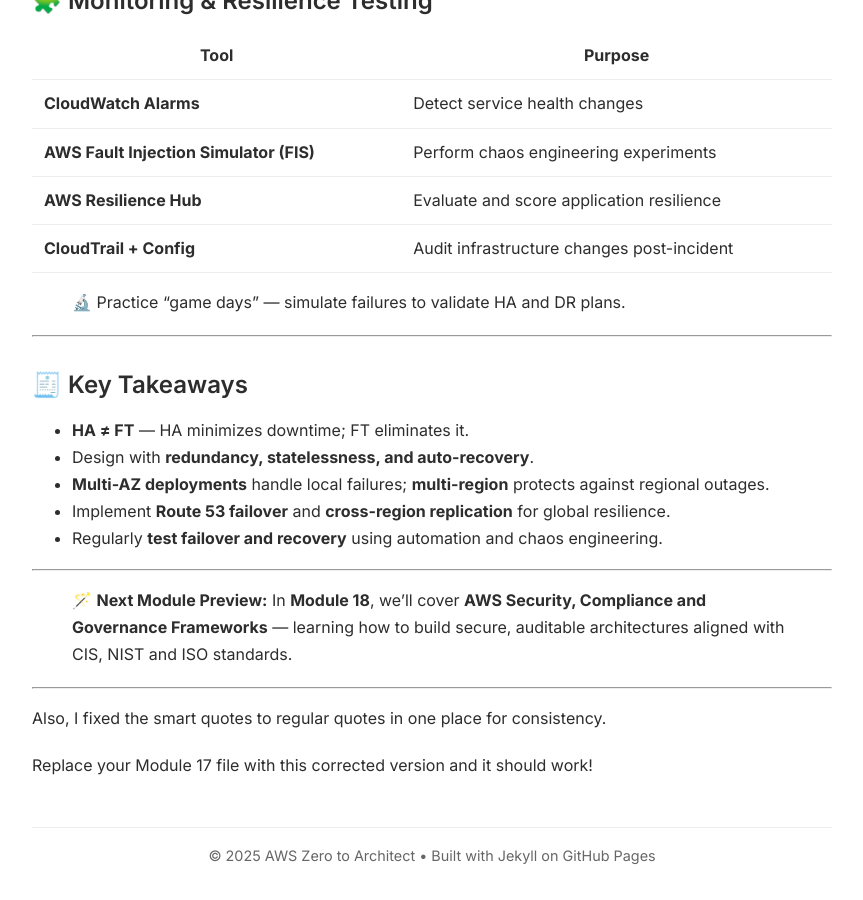
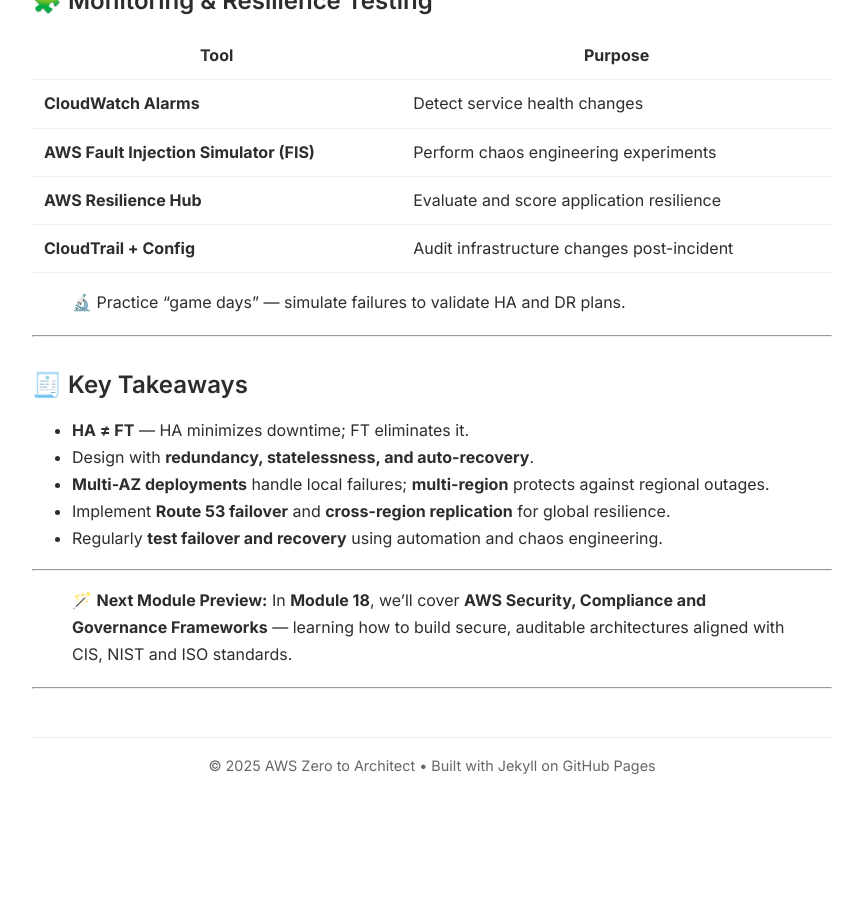
Before and after one commit to asiandevs/aws-zero-to-architect-blog, a Jekyll site: the page built from _posts/2025-11-14-module17-aws-backup-and-disaster-recovery.md, in a window 1280 px wide and 900 px high, scrolled down 5676 px. Shown: the whole window, without its empty margins (208-1071 px from the left). Built offline with Jekyll 4.4.1, drawn with Linux system fonts in a browser that asks for light colours; after the commit the page ends 6487 px from its top, so only the background shows below that.

Commit message:
Update 2025-11-14-module17-aws-backup-and-disaster-recovery.md

```diff
--- a/_posts/2025-11-14-module17-aws-backup-and-disaster-recovery.md
+++ b/_posts/2025-11-14-module17-aws-backup-and-disaster-recovery.md
@@ -233,6 +233,3 @@ Test self-healing capabilities using Auto Scaling Group and CloudWatch Alarm.
 > In **Module 18**, we'll cover **AWS Security, Compliance and Governance Frameworks** — learning how to build secure, auditable architectures aligned with CIS, NIST and ISO standards.
 
 ---
-Also, I fixed the smart quotes to regular quotes in one place for consistency.
-
-Replace your Module 17 file with this corrected version and it should work!
```
